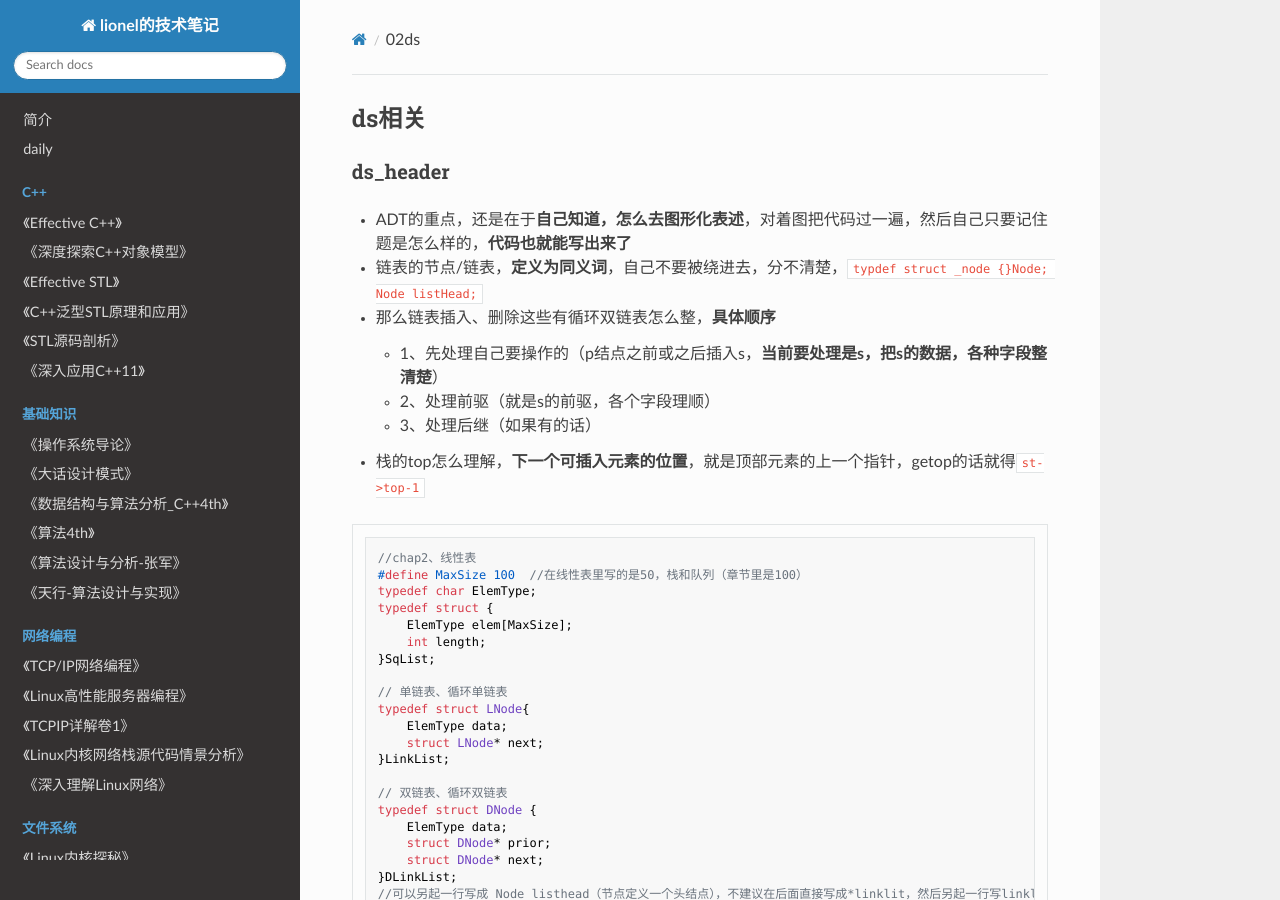
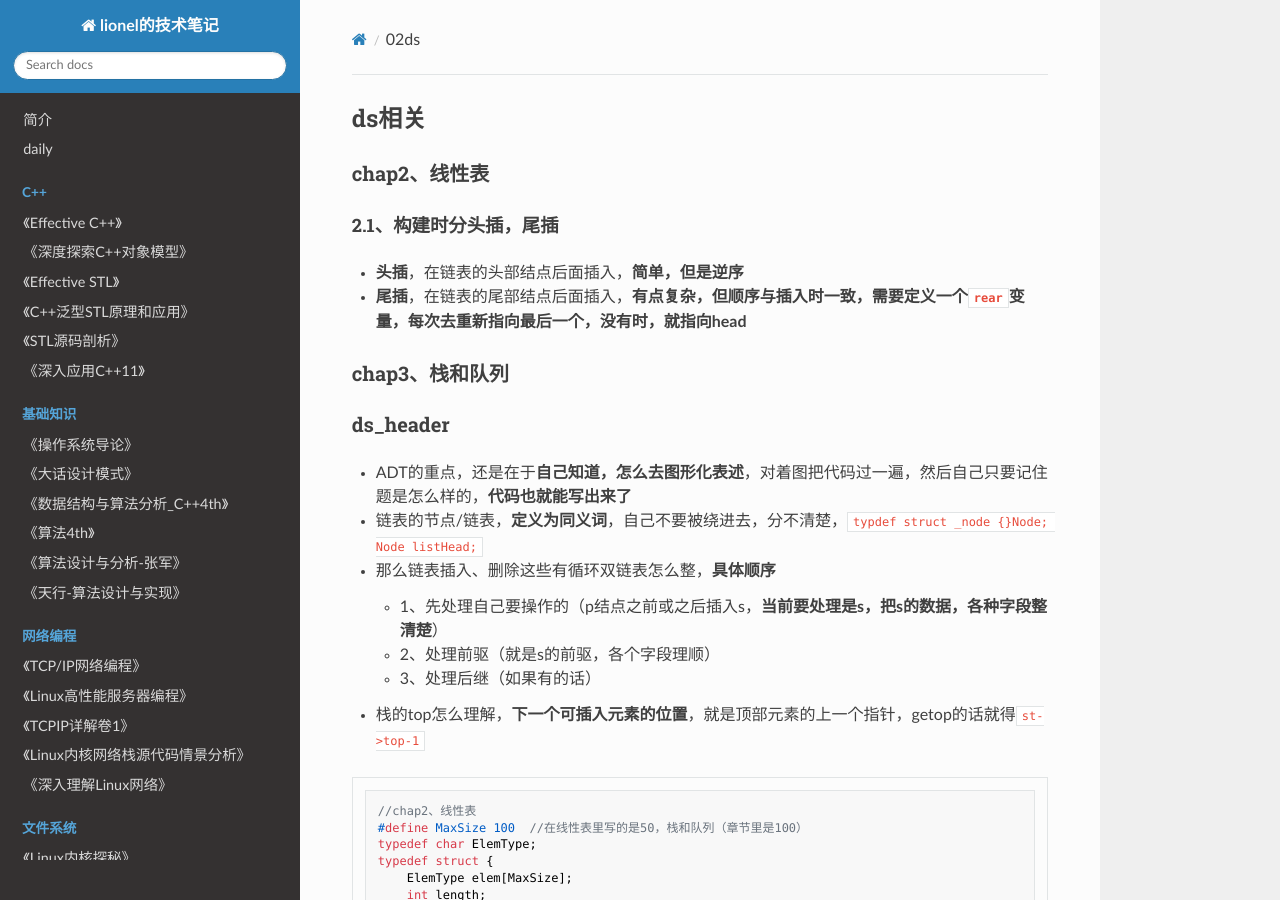
Before and after one commit to wolflion/booknotes, an MkDocs documentation site: the page built from docs/02ds.md, in a window 1280 px wide and 900 px high. Built offline with MkDocs 1.6.1, drawn with Linux system fonts in a browser that asks for light colours; nearby versions of some CDN libraries.

Commit message:
Update 02ds.md

```diff
--- a/docs/02ds.md
+++ b/docs/02ds.md
@@ -1,4 +1,13 @@
 ## ds相关
+
+### chap2、线性表
+
+#### 2.1、构建时分头插，尾插
+
++ **头插**，在链表的头部结点后面插入，**简单，但是逆序**
++ **尾插**，在链表的尾部结点后面插入，**有点复杂，但顺序与插入时一致，需要定义一个`rear`变量，每次去重新指向最后一个，没有时，就指向head**
+
+### chap3、栈和队列
 
 ### ds_header
 
```
